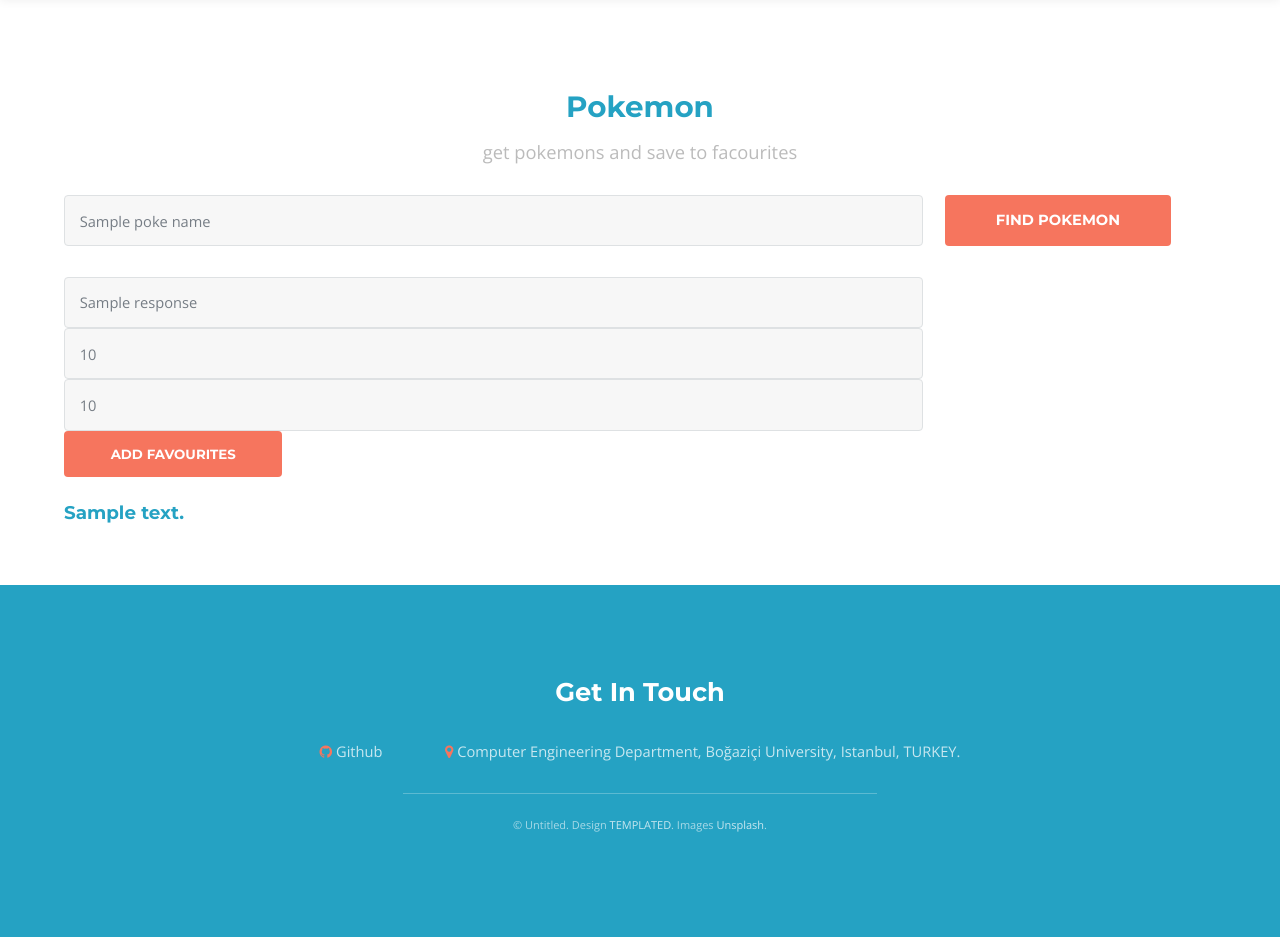
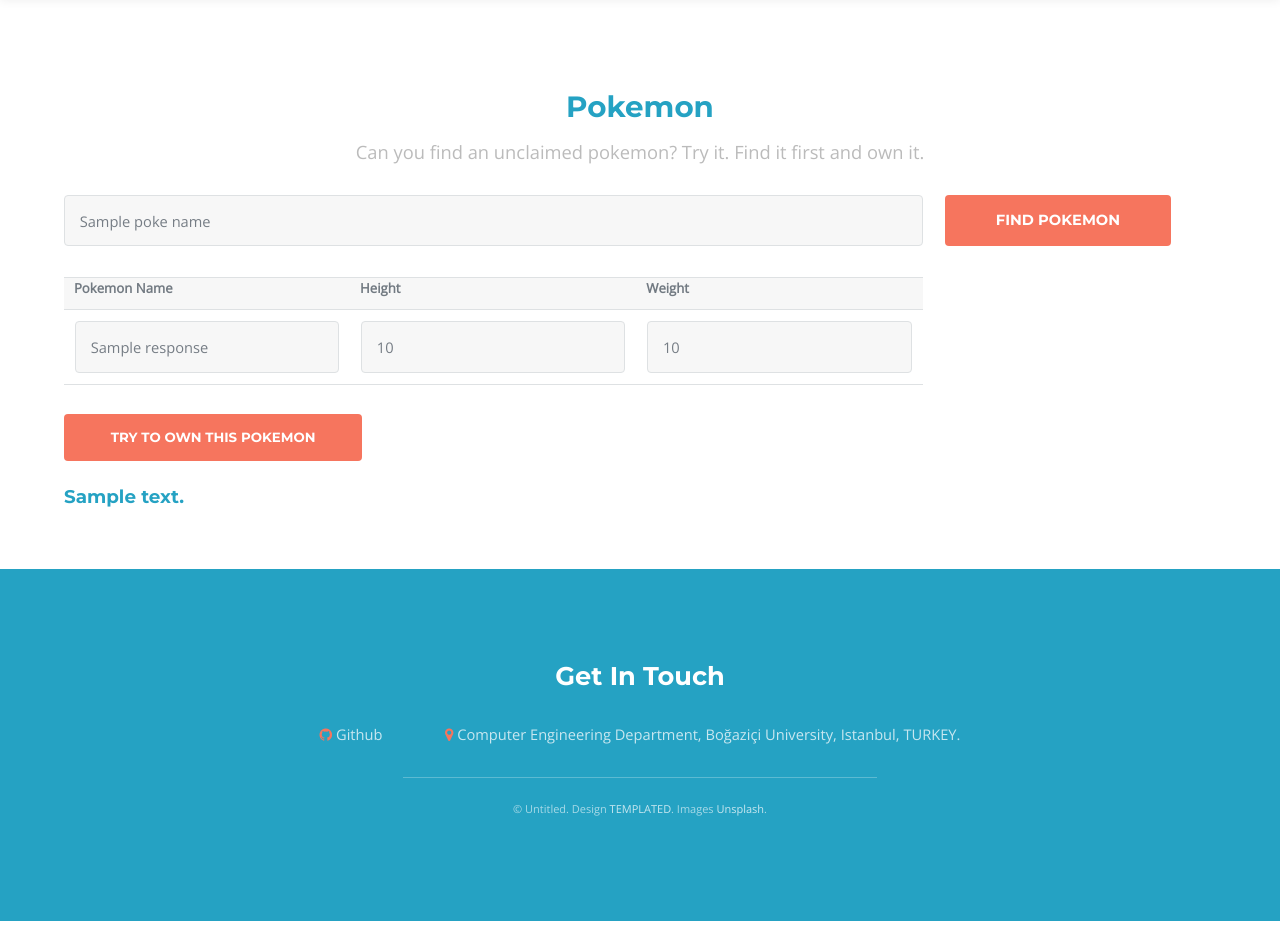
Before and after one commit to bounswe/bounswe2023group6, a Flask app: template practice-app/app/templates/pokemon.html in a window 1280 px wide. Shown: the part 88-1025 px from the top of the page. Run offline with Flask 3, Linux system fonts and the light colour scheme; the template is opened without the code that fills it: most values are stand-ins (such as "Sample title", 1, 10 or a date in 2020); some libraries are stand-ins or nearby versions.

Commit message:
code made cleaner, fixed bugs, minor changes

```diff
--- a/practice-app/app/templates/index.html
+++ b/practice-app/app/templates/index.html
@@ -29,11 +29,11 @@
             </div>
             <div class="flex-item box">
                 <div class="image fit">
-                    <img src="static/images/pic03.jpg" alt=""/>
+                    <img src="static/images/pokemon.jpg" alt=""/>
                 </div>
                 <div class="content">
                     <h3><a href="{{ url_for('PokemonPage') }}"> Pokemon </a></h3>
-                    <p>Morbi in sem quis dui placerat Pellentesque odio nisi, euismod pharetra lorem ipsum.</p>
+                    <p>Can you find an unclaimed pokemon? Try it. Find it first and own it.</p>
                 </div>
             </div>
             <div class="flex-item box">
--- a/practice-app/app/templates/pokemon.html
+++ b/practice-app/app/templates/pokemon.html
@@ -1,9 +1,7 @@
-{% extends 'base.html' %}
-
-{% block body_content %}
+{% extends 'base.html' %} {% block body_content %}
 
 <!-- Banner -->
-    <!DOCTYPE HTML>
+<!DOCTYPE html>
 <!--
         Intensify by TEMPLATED
         templated.co @templatedco
@@ -12,31 +10,35 @@
 <html>
   <head>
     <title>Elements - Intensify by TEMPLATED</title>
-        <meta charset="utf-8"/>
-        <meta name="viewport" content="width=device-width, initial-scale=1"/>
-        <link rel="stylesheet" href="assets/css/main.css"/>
+    <meta charset="utf-8" />
+    <meta name="viewport" content="width=device-width, initial-scale=1" />
+    <link rel="stylesheet" href="assets/css/main.css" />
   </head>
   <body class="subpage">
-
-
     <!-- Main -->
     <section id="main" class="wrapper">
       <div class="inner">
         <header class="align-center">
           <h1>Pokemon</h1>
-                <p> get pokemons and save to facourites </p>
+          <p>
+            Can you find an unclaimed pokemon? Try it. Find it first and own it.
+          </p>
         </header>
       </div>
       <div class="inner">
         <form method="post" action="{{ url_for('PokemonPage') }}">
-
           <div class="row uniform">
             <div class="9u 12u$(small)">
-                        <input type="text" name="poke_name" id="poke_name" value="{{ poke_name }}"
-                               placeholder="Enter a poke name"/>
+              <input
+                type="text"
+                name="poke_name"
+                id="poke_name"
+                value="{{ poke_name }}"
+                placeholder="Enter a poke name"
+              />
             </div>
             <div class="3u$ 12u$(small)">
-                        <input type="submit" value="Find Pokemon" class="align-center"/>
+              <input type="submit" value="Find Pokemon" class="align-center" />
             </div>
           </div>
         </form>
@@ -46,41 +48,63 @@
         <div class="row uniform">
           <div class="9u 12u$(small)">
             <form method="POST" action="{{ url_for('AddPokeFavourites') }}">
-                        <input type="text" name="name" id="name" value="{{ response.name }}"
-                        readonly/>
-                        <input type="text" name="height" id="height" value="{{ response.height }}"
-                        readonly/>
-                        <input type="text" name="weight" id="weight" value="{{ response.weight }}"
-                        readonly/>
-                        <button type="submit">Add Favourites</button>
+              <table>
+                <tr>
+                  <th>Pokemon Name</th>
+                  <th>Height</th>
+                  <th>Weight</th>
+                </tr>
+                <tr>
+                  <td>
+                    <input
+                      type="text"
+                      name="name"
+                      id="name"
+                      value="{{ response.name }}"
+                      readonly
+                    />
+                  </td>
+                  <td>
+                    <input
+                      type="text"
+                      name="height"
+                      id="height"
+                      value="{{ response.height }}"
+                      readonly
+                    />
+                  </td>
+                  <td>
+                    <input
+                      type="text"
+                      name="weight"
+                      id="weight"
+                      value="{{ response.weight }}"
+                      readonly
+                    />
+                  </td>
+                </tr>
+              </table>
+
+              <button type="submit">Try to own this pokemon</button>
             </form>
-
           </div>
         </div>
 
-        {% endif %}
-
-        {% if error %}
-            <div class="row uniform">
-                <div class="9u 12u$(small)">
-                    <input type="text" name="time" id="time" value="{{ error }}"/>
-                </div>
-            </div>
-        {% endif %}
-
-        {% if succeed_message %}
+        {% endif %} {% if succeed_message %}
         <div class="row uniform">
           <div class="9u 12u$(small)">
             <h3>{{succeed_message}}</h3>
           </div>
         </div>
+        {% endif %} {% if error %}
+        <div class="row uniform">
+          <div class="9u 12u$(small)">
+            <h3>{{error}}</h3>
+          </div>
+        </div>
         {% endif %}
-
-
       </div>
     </section>
-
-
   </body>
 </html>
 
--- a/practice-app/app/views.py
+++ b/practice-app/app/views.py
@@ -250,62 +250,47 @@ def WorldTime():
             )
         return render_template("worldtime.html")
 
-
-@app.route('/pokemon', methods=['GET','POST'])
+@app.route("/pokemon", methods=["GET", "POST"])
 def PokemonPage():
     if request.method == "GET":
         return render_template("pokemon.html")
     else:
         pokemon_name = request.form.get("poke_name")
-        url = f'https://pokeapi.co/api/v2/pokemon/{pokemon_name.lower()}'
+        url = f"https://pokeapi.co/api/v2/pokemon/{pokemon_name.lower()}"
 
         response = requests.get(url)
         if response.status_code == 200:
             data = response.json()
             pokemon = Pokemon(
-                name=data['name'],
-                height=data['height'],
-                weight=data['weight']
-        )
-        return render_template("pokemon.html", response = pokemon)
-@app.route(f'/pokesave', methods=['POST'])
-def AddPokeFavourites():
-    poke_name = request.form.get('name')
-    poke_weight = request.form.get('weight')
-    poke_height = request.form.get('height')
-    print(poke_name)
-    pokemon = Pokemon.query.filter_by(name=poke_name).first()
-
-    if pokemon:
-        return render_template("pokemon.html", error="errorrr")
+                name=data["name"], height=data["height"], weight=data["weight"]
+            )
+            return render_template("pokemon.html", response=pokemon)
+        else:
+            return render_template(
+                "pokemon.html", error="Something went wrong. (Maybe wrong poke name) "
+            )
 
 
+@app.route(f"/pokesave", methods=["POST"])
+def AddPokeFavourites():
+    poke_name = request.form.get("name")
+    poke_weight = request.form.get("weight")
+    poke_height = request.form.get("height")
+
+    pokemon = Pokemon.query.filter_by(name=poke_name).first()
+    if pokemon:
+        return render_template(
+            "pokemon.html",
+            error="This pokemon is already owned by you or someone else!",
+        )
+
     temp_poke = Pokemon(
-                name=poke_name,
-                height=poke_height,
-                weight= poke_weight,
-                user_id= current_user.id
-                )
+        name=poke_name, height=poke_height, weight=poke_weight, user_id=current_user.id
+    )
     session.add(temp_poke)
     session.commit()
-    return render_template("pokemon.html", response=temp_poke, succeed_message= "Succesfully Saved")
-
-
-"""@app.route('/pokemon', methods=['POST'])
-def add_pokemon():
-    data = request.get_json()
-    pokemon_name = data.get('name')
-    pokemon = Pokemon.query.filter_by(name=pokemon_name).first()
-
-    if pokemon:
-        return jsonify({'error': 'Pokemon already exists in database'})
-
-    url = f'https://pokeapi.co/api/v2/pokemon/{pokemon_name.lower()}'
-    response = requests.get(url)
-
-
-        db.session.add(new_pokemon)
-        db.session.commit()
-        return jsonify({'message': 'Pokemon added to database'})
-    else:
-        return jsonify({'error': 'Pokemon not found'})"""
+    return render_template(
+        "pokemon.html",
+        response=temp_poke,
+        succeed_message="Congrats! This pokemon is now yours.",
+    )
```
Also changed, not shown: practice-app/app/static/images/pokemon.jpg (added). Lines whose indentation alone changed are shown as unchanged.
